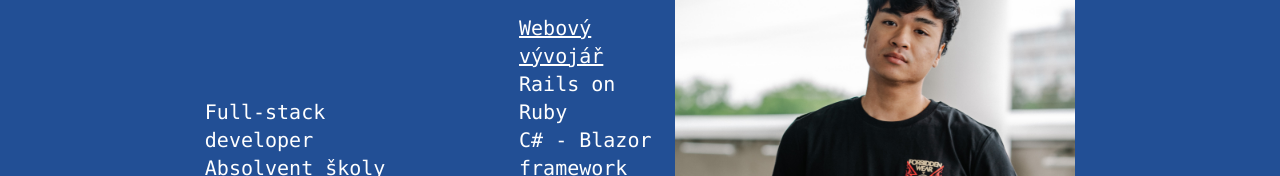
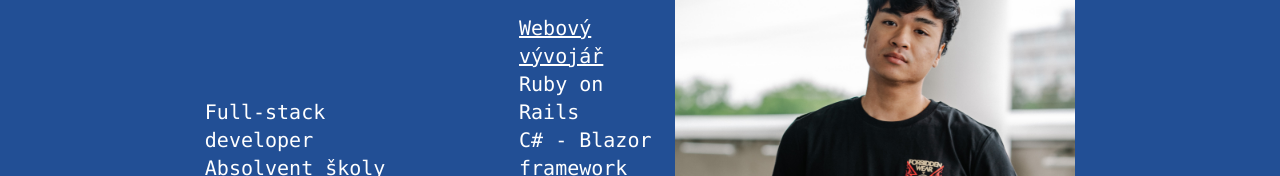
Before and after one commit to domanhtu/dj_portfolio, a Next.js app: page / in a window 1280 px wide. Shown: the part 290-466 px from the top of the page. Built offline with nearby package versions, Linux system fonts and the light colour scheme.

Commit message:
fix: typo

```diff
--- a/src/app/page.tsx
+++ b/src/app/page.tsx
@@ -17,7 +17,7 @@ export default function Home() {
               <div className="lg:w-1/3">
                 <span className="underline">Webový vývojář</span>
                 <ul>
-                  <li>Rails on Ruby</li>
+                  <li>Ruby on Rails</li>
                   <li>C# - Blazor framework</li>
                   <li>PHP - Symfony framework</li>
                   <li>Python - Django framework</li>
```
